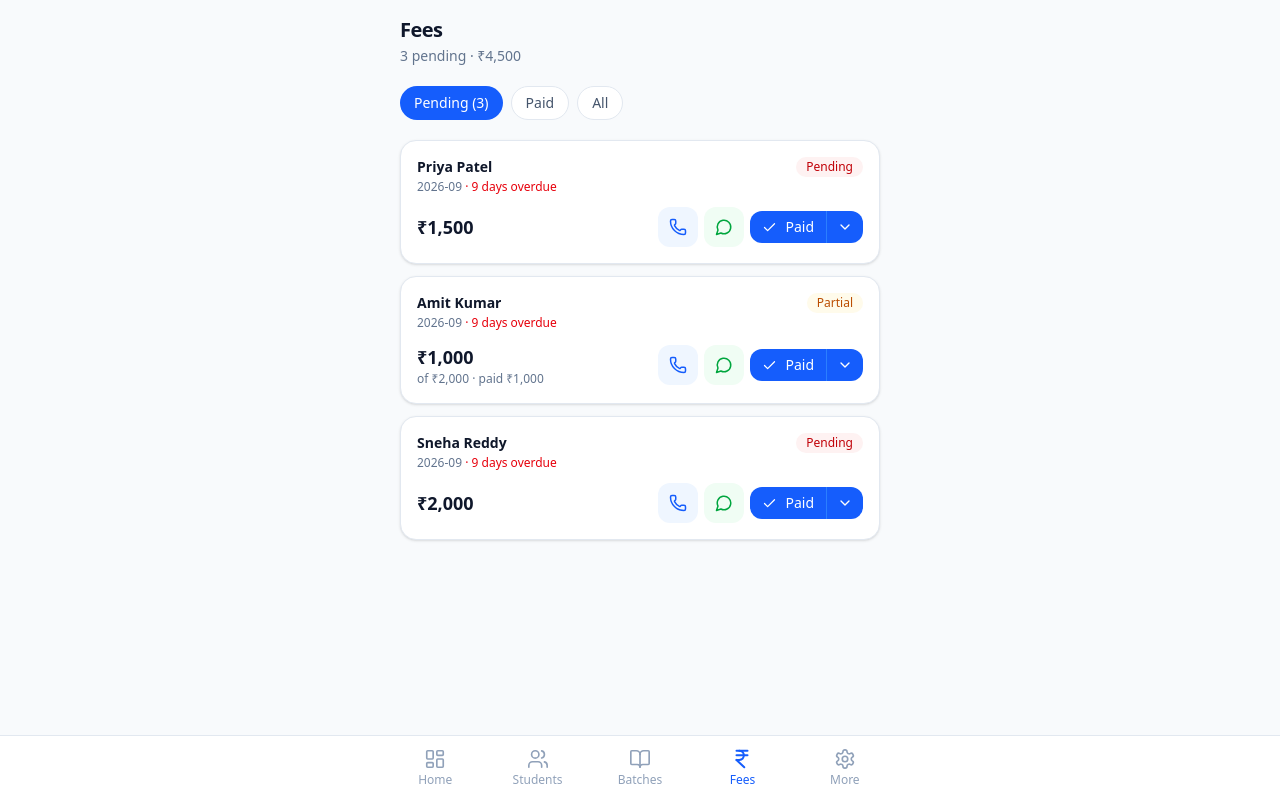
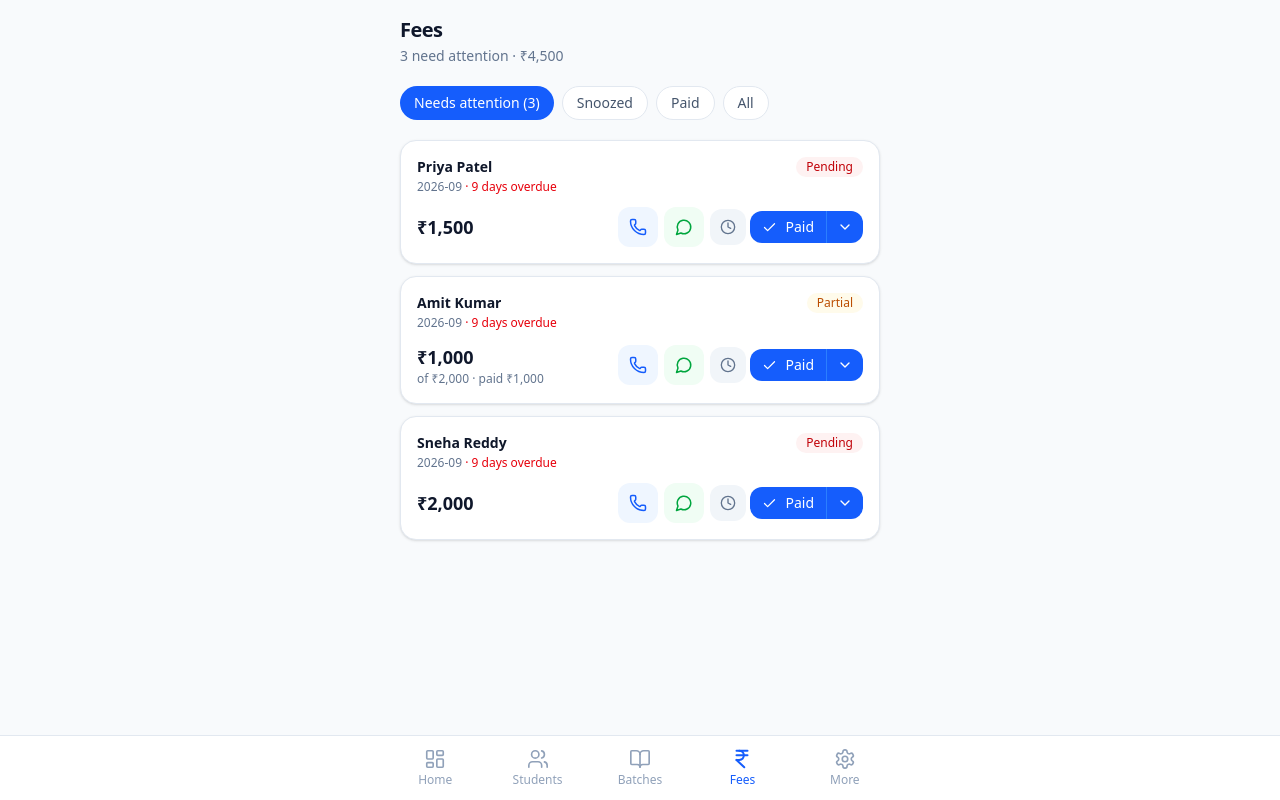
Before and after one commit to chandandass/fee-manager-saas, a Next.js app: page /fees in a window 1280 px wide. Built offline with nearby package versions, Linux system fonts and the light colour scheme.

Commit message:
Add fee snooze (3 days / 1 week) — pending list as reminder queue

```diff
--- a/src/app/fees/page.tsx
+++ b/src/app/fees/page.tsx
@@ -15,20 +15,36 @@ import { formatCurrency, getDaysPending, daysPendingLabel } from "@/lib/utils";
 import { createRepositories } from "@/infrastructure/supabase/InMemoryStore";
 import { ManageFees } from "@/domain/use-cases/ManageFees";
 import { FeeRecord, Student } from "@/domain/entities/Student";
-import { MessageCircle, Phone, Pencil, ChevronDown, ChevronUp, Check } from "lucide-react";
+import {
+  MessageCircle,
+  Phone,
+  Pencil,
+  ChevronDown,
+  ChevronUp,
+  Check,
+  Clock,
+} from "lucide-react";
 import { whatsappService } from "@/infrastructure/whatsapp/WhatsAppService";
 
 const repos = createRepositories();
 const manageFees = new ManageFees(repos.fees);
 
+function isSnoozed(fee: FeeRecord): boolean {
+  if (!fee.snoozedUntil) return false;
+  return fee.snoozedUntil > new Date().toISOString().slice(0, 10);
+}
+
 export default function FeesPage() {
   const [fees, setFees] = useState<FeeRecord[]>([]);
   const [students, setStudents] = useState<Student[]>([]);
-  const [filter, setFilter] = useState<"all" | "pending" | "paid">("pending");
+  const [filter, setFilter] = useState<"pending" | "snoozed" | "paid" | "all">(
+    "pending"
+  );
   const [loading, setLoading] = useState(true);
   const [partialFeeId, setPartialFeeId] = useState<string | null>(null);
   const [editFee, setEditFee] = useState<FeeRecord | null>(null);
   const [payAmount, setPayAmount] = useState("");
+  const [snoozeMenuId, setSnoozeMenuId] = useState<string | null>(null);
 
   async function load() {
     const [all, studs] = await Promise.all([
@@ -48,7 +64,10 @@ export default function FeesPage() {
 
   const filtered = fees
     .filter((f) => {
-      if (filter === "pending") return f.status !== "paid";
+      if (filter === "pending")
+        return f.status !== "paid" && !isSnoozed(f);
+      if (filter === "snoozed")
+        return f.status !== "paid" && isSnoozed(f);
       if (filter === "paid") return f.status === "paid";
       return true;
     })
@@ -61,6 +80,7 @@ export default function FeesPage() {
   async function markFullPaid(fee: FeeRecord) {
     await manageFees.recordPayment(fee.id, fee.amount);
     setPartialFeeId(null);
+    setSnoozeMenuId(null);
     load();
   }
 
@@ -70,6 +90,7 @@ export default function FeesPage() {
       setPayAmount("");
       return;
     }
+    setSnoozeMenuId(null);
     setPartialFeeId(fee.id);
     const remaining = fee.amount - fee.paidAmount;
     setPayAmount(remaining > 0 ? String(remaining) : "");
@@ -109,6 +130,18 @@ export default function FeesPage() {
     load();
   }
 
+  async function doSnooze(fee: FeeRecord, days: number) {
+    await manageFees.snooze(fee.id, days);
+    setSnoozeMenuId(null);
+    setPartialFeeId(null);
+    load();
+  }
+
+  async function unsnooze(fee: FeeRecord) {
+    await manageFees.clearSnooze(fee.id);
+    load();
+  }
+
   const statusVariant = (s: FeeRecord["status"]) =>
     s === "paid" ? "success" : s === "partial" ? "warning" : "danger";
 
@@ -121,26 +154,35 @@ export default function FeesPage() {
     );
   }
 
-  const pendingCount = fees.filter((f) => f.status !== "paid").length;
-  const pendingAmount = fees
-    .filter((f) => f.status !== "paid")
-    .reduce((s, f) => s + (f.amount - f.paidAmount), 0);
+  const activePending = fees.filter(
+    (f) => f.status !== "paid" && !isSnoozed(f)
+  );
+  const snoozedCount = fees.filter(
+    (f) => f.status !== "paid" && isSnoozed(f)
+  ).length;
+  const pendingAmount = activePending.reduce(
+    (s, f) => s + (f.amount - f.paidAmount),
+    0
+  );
 
   return (
     <div className="p-4 space-y-4">
       <PageHeader
         title="Fees"
         subtitle={
-          pendingCount > 0
-            ? pendingCount + " pending · " + formatCurrency(pendingAmount)
-            : "All clear this month"
+          activePending.length > 0
+            ? activePending.length +
+              " need attention · " +
+              formatCurrency(pendingAmount)
+            : "All clear"
         }
       />
 
       <div className="flex gap-2 overflow-x-auto pb-1">
         {(
           [
-            ["pending", "Pending"],
+            ["pending", "Needs attention"],
+            ["snoozed", "Snoozed"],
             ["paid", "Paid"],
             ["all", "All"],
           ] as const
@@ -155,8 +197,11 @@ export default function FeesPage() {
             }
           >
             {label}
-            {key === "pending" && pendingCount > 0
-              ? " (" + pendingCount + ")"
+            {key === "pending" && activePending.length > 0
+              ? " (" + activePending.length + ")"
+              : ""}
+            {key === "snoozed" && snoozedCount > 0
+              ? " (" + snoozedCount + ")"
               : ""}
           </button>
         ))}
@@ -214,10 +259,18 @@ export default function FeesPage() {
 
       {filtered.length === 0 ? (
         <EmptyState
-          title={filter === "pending" ? "No pending fees" : "No fee records"}
+          title={
+            filter === "pending"
+              ? "Nothing needs attention"
+              : filter === "snoozed"
+              ? "No snoozed fees"
+              : "No fee records"
+          }
           description={
             filter === "pending"
-              ? "Sab fees clear hain. Great!"
+              ? "Sab clear — or check Snoozed if you hid some."
+              : filter === "snoozed"
+              ? "Snoozed items come back after the date you chose."
               : "Fee records will appear once students are added."
           }
         />
@@ -228,13 +281,17 @@ export default function FeesPage() {
             const days = getDaysPending(fee.month);
             const phone = phoneMap[fee.studentId] || "";
             const showPartial = partialFeeId === fee.id;
+            const showSnooze = snoozeMenuId === fee.id;
+            const snoozed = isSnoozed(fee);
 
             return (
               <div key={fee.id}>
                 <Card
                   className={
                     "!p-4 " +
-                    (showPartial ? "!rounded-b-none border-b-0" : "")
+                    (showPartial || showSnooze
+                      ? "!rounded-b-none border-b-0"
+                      : "")
                   }
                 >
                   <div className="flex items-start justify-between gap-2">
@@ -244,9 +301,18 @@ export default function FeesPage() {
                       </p>
                       <p className="text-xs text-slate-500 mt-0.5">
                         {fee.month}
-                        {fee.status !== "paid" && days > 0 && (
+                        {fee.status !== "paid" && days > 0 && !snoozed && (
                           <span className="text-red-600 font-medium">
                             {" · "}{daysPendingLabel(days)}
+                          </span>
+                        )}
+                        {snoozed && fee.snoozedUntil && (
+                          <span className="text-amber-600 font-medium">
+                            {" · "}snoozed till{" "}
+                            {new Date(fee.snoozedUntil).toLocaleDateString(
+                              "en-IN",
+                              { day: "numeric", month: "short" }
+                            )}
                           </span>
                         )}
                       </p>
@@ -277,7 +343,7 @@ export default function FeesPage() {
                     </div>
 
                     <div className="flex items-center gap-1.5 shrink-0">
-                      {fee.status !== "paid" && phone && (
+                      {fee.status !== "paid" && phone && !snoozed && (
                         <>
                           <IconButton
                             href={
@@ -315,7 +381,34 @@ export default function FeesPage() {
                           <Pencil size={14} />
                           Edit
                         </Button>
+                      ) : snoozed ? (
+                        <Button
+                          size="sm"
+                          variant="secondary"
+                          onClick={() => unsnooze(fee)}
+                        >
+                          Bring back
+                        </Button>
                       ) : (
+                        <div className="flex items-center gap-1">
+                          <button
+                            type="button"
+                            onClick={() => {
+                              setPartialFeeId(null);
+                              setSnoozeMenuId(
+                                showSnooze ? null : fee.id
+                              );
+                            }}
+                            className={
+                              "w-9 h-9 rounded-xl flex items-center justify-center transition " +
+                              (showSnooze
+                                ? "bg-amber-100 text-amber-700"
+                                : "bg-slate-100 text-slate-500 hover:bg-slate-200")
+                            }
+                            title="Snooze / later"
+                          >
+                            <Clock size={16} />
+                          </button>
                           <div className="flex">
                             <Button
                               size="sm"
@@ -335,7 +428,6 @@ export default function FeesPage() {
                                   : "bg-blue-600 text-white hover:bg-blue-700")
                               }
                               title="Partial payment"
-                            aria-label="Partial payment"
                             >
                               {showPartial ? (
                                 <ChevronUp size={16} />
@@ -344,12 +436,45 @@ export default function FeesPage() {
                               )}
                             </button>
                           </div>
+                        </div>
                       )}
                     </div>
                   </div>
                 </Card>
 
-                {/* Inline partial – opens in one tap from chevron */}
+                {/* Snooze options – attached under card */}
+                {showSnooze && (
+                  <div className="bg-amber-50 border border-t-0 border-amber-100 rounded-b-2xl px-4 py-3">
+                    <p className="text-xs text-slate-600 mb-2">
+                      Hide from “Needs attention” for a while
+                    </p>
+                    <div className="flex gap-2 flex-wrap">
+                      <Button
+                        size="sm"
+                        variant="secondary"
+                        onClick={() => doSnooze(fee, 3)}
+                      >
+                        3 days
+                      </Button>
+                      <Button
+                        size="sm"
+                        variant="secondary"
+                        onClick={() => doSnooze(fee, 7)}
+                      >
+                        1 week
+                      </Button>
+                      <Button
+                        size="sm"
+                        variant="ghost"
+                        onClick={() => setSnoozeMenuId(null)}
+                      >
+                        Cancel
+                      </Button>
+                    </div>
+                  </div>
+                )}
+
+                {/* Partial form */}
                 {showPartial && (
                   <div className="bg-blue-50/80 border border-t-0 border-blue-100 rounded-b-2xl px-4 py-3">
                     <form
@@ -357,8 +482,7 @@ export default function FeesPage() {
                       className="space-y-2"
                     >
                       <p className="text-xs text-slate-600">
-                        Partial payment · remaining{" "}
-                        {formatCurrency(due)}
+                        Partial · remaining {formatCurrency(due)}
                       </p>
                       <div className="flex gap-2 items-center">
                         <Input
--- a/src/domain/entities/Student.ts
+++ b/src/domain/entities/Student.ts
@@ -34,13 +34,15 @@ export interface FeeRecord {
   status: FeeStatus;
   paidAt?: string;
   notes?: string;
+  /** ISO date — hide from default pending until this day */
+  snoozedUntil?: string;
 }
 
 export interface AttendanceRecord {
   id: string;
   studentId: string;
   batchId: string;
-  date: string; // YYYY-MM-DD
+  date: string;
   present: boolean;
 }
 
--- a/src/domain/repositories/IFeeRepository.ts
+++ b/src/domain/repositories/IFeeRepository.ts
@@ -7,4 +7,6 @@ export interface IFeeRepository {
   markPaid(id: string, paidAmount: number, paidAt?: string): Promise<FeeRecord>;
   createMonthlyFees(month: string): Promise<FeeRecord[]>;
   updateStatus(id: string, status: FeeStatus, paidAmount?: number): Promise<FeeRecord>;
+  snooze(id: string, until: string): Promise<FeeRecord>;
+  clearSnooze(id: string): Promise<FeeRecord>;
 }
--- a/src/infrastructure/supabase/InMemoryStore.ts
+++ b/src/infrastructure/supabase/InMemoryStore.ts
@@ -46,6 +46,12 @@ let institute: Institute = {
 
 function uid() {
   return Math.random().toString(36).slice(2, 10);
+}
+
+function isSnoozedActive(fee: FeeRecord): boolean {
+  if (!fee.snoozedUntil) return false;
+  const today = new Date().toISOString().slice(0, 10);
+  return fee.snoozedUntil > today;
 }
 
 export class InMemoryStudentRepository implements IStudentRepository {
@@ -98,7 +104,9 @@ export class InMemoryFeeRepository implements IFeeRepository {
     return [...fees];
   }
   async getByStudent(studentId: string) { return fees.filter((f) => f.studentId === studentId); }
-  async getPending() { return fees.filter((f) => f.status !== "paid"); }
+  async getPending() {
+    return fees.filter((f) => f.status !== "paid" && !isSnoozedActive(f));
+  }
   async markPaid(id: string, paidAmount: number, paidAt?: string) {
     const idx = fees.findIndex((f) => f.id === id);
     if (idx === -1) throw new Error("Fee not found");
@@ -112,6 +120,7 @@ export class InMemoryFeeRepository implements IFeeRepository {
       paidAmount: newPaid,
       status,
       paidAt: newPaid > 0 ? (paidAt || new Date().toISOString()) : undefined,
+      snoozedUntil: status === "paid" ? undefined : fee.snoozedUntil,
     };
     return fees[idx];
   }
@@ -135,6 +144,18 @@ export class InMemoryFeeRepository implements IFeeRepository {
     const idx = fees.findIndex((f) => f.id === id);
     if (idx === -1) throw new Error("Fee not found");
     fees[idx] = { ...fees[idx], status, paidAmount: paidAmount ?? fees[idx].paidAmount };
+    return fees[idx];
+  }
+  async snooze(id: string, until: string) {
+    const idx = fees.findIndex((f) => f.id === id);
+    if (idx === -1) throw new Error("Fee not found");
+    fees[idx] = { ...fees[idx], snoozedUntil: until };
+    return fees[idx];
+  }
+  async clearSnooze(id: string) {
+    const idx = fees.findIndex((f) => f.id === id);
+    if (idx === -1) throw new Error("Fee not found");
+    fees[idx] = { ...fees[idx], snoozedUntil: undefined };
     return fees[idx];
   }
 }
@@ -162,7 +183,7 @@ export class InMemoryInstituteRepository implements IInstituteRepository {
     return institute;
   }
   async getDashboardStats(): Promise<DashboardStats> {
-    const pending = fees.filter((f) => f.status !== "paid");
+    const pending = fees.filter((f) => f.status !== "paid" && !isSnoozedActive(f));
     const collected = fees.filter((f) => f.month === currentMonth).reduce((sum, f) => sum + f.paidAmount, 0);
     return {
       totalStudents: students.filter((s) => s.isActive).length,
```
Also changed, not shown: src/domain/use-cases/ManageFees.ts (+11 -5 lines). Lines whose indentation alone changed are shown as unchanged.
